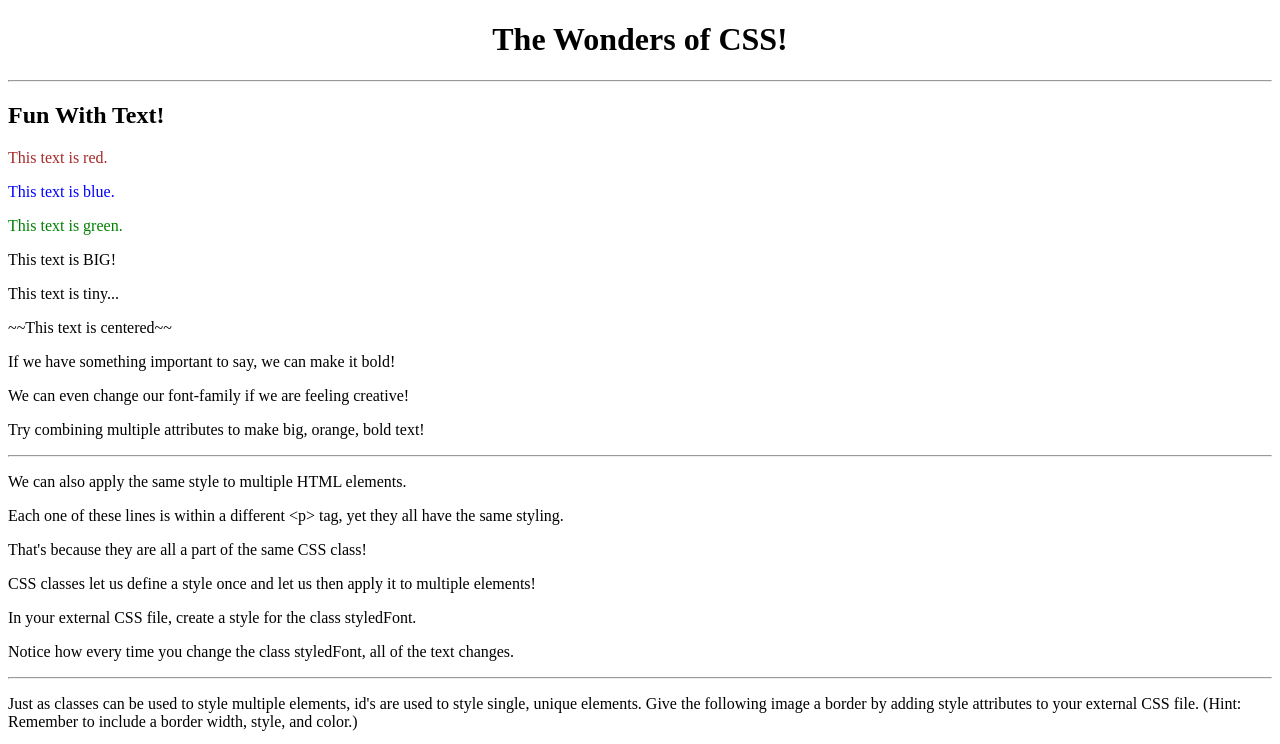
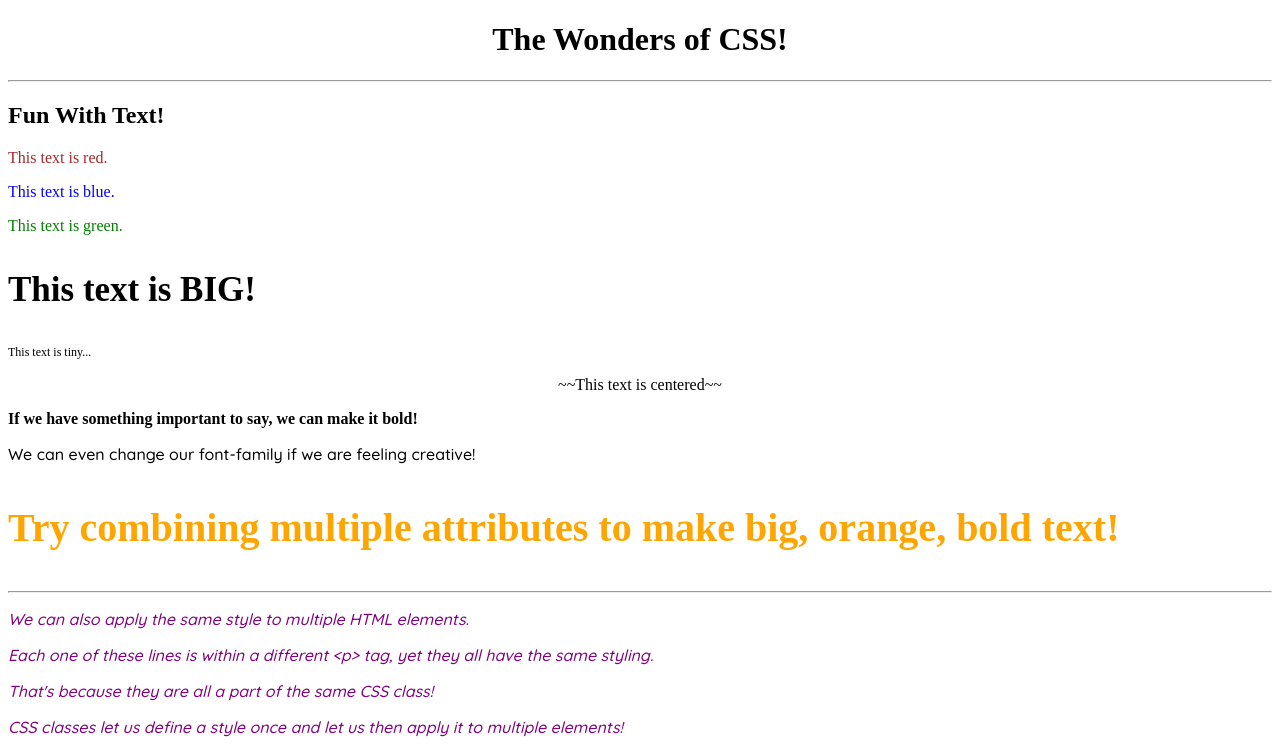
Before and after one commit to claire-max/Trail-1, a plain HTML site: page index.html in a window 1280 px wide. Shown: the top 744 px of the page. Drawn offline with Linux system fonts and the light colour scheme; grey boxes are pictures that could not be loaded.

Commit message:
Added CSS

```diff
--- a/assets/style.css
+++ b/assets/style.css
@@ -1,4 +1,4 @@
-h1{
+.center{
     text-align: center;
 }
 
@@ -13,3 +13,34 @@ h1{
 .green{
     color: green;
 }
+
+.big{
+    font-size: 35px;
+    font-weight: bolder;
+}
+
+.small{
+    font-size: 12px;
+    font-weight: lighter;
+}
+
+.bold{
+    font-weight: bold;
+}
+
+.changefont{
+    font-family: 'Quicksand', sans-serif;
+}
+
+#special{
+    font-size: 40px;
+    font-weight: bold;
+    color: orange;
+}
+
+.styledFont{
+
+    font-family: 'Quicksand', sans-serif;
+    font-style: italic;
+    color: purple;
+}
--- a/index.html
+++ b/index.html
@@ -5,12 +5,15 @@
     <meta http-equiv="X-UA-Compatible" content="IE=edge">
     <meta name="viewport" content="width=device-width, initial-scale=1.0">
     <title>CSS Wonders</title>
+    <link rel="preconnect" href="https://fonts.googleapis.com">
+<link rel="preconnect" href="https://fonts.gstatic.com" crossorigin>
+<link href="https://fonts.googleapis.com/css2?family=Quicksand:wght@500&display=swap" rel="stylesheet">
     <link href="./assets/style.css" rel="stylesheet" />
 
 </head>
 <body>
       <!-- Center -->
-      <h1>The Wonders of CSS!</h1>
+      <h1 class="center">The Wonders of CSS!</h1>
 
       <hr>
 
@@ -22,20 +25,20 @@
       <p class="green">This text is green.</p>
 
       <!-- Change font-size -->
-      <p>This text is BIG!</p>
-      <p>This text is tiny...</p>
+      <p class="big">This text is BIG!</p>
+      <p class="small">This text is tiny...</p>
 
       <!-- Center -->
-      <p>~~This text is centered~~</p>
+      <p class="center">~~This text is centered~~</p>
 
       <!-- Bold -->
-      <p>If we have something important to say, we can make it bold!</p>
+      <p class="bold">If we have something important to say, we can make it bold!</p>
 
       <!-- Change font -->
-      <p>We can even change our font-family if we are feeling creative!</p>
+      <p class="changefont">We can even change our font-family if we are feeling creative!</p>
 
       <!-- Multiple attributes -->
-      <p>Try combining multiple attributes to make big, orange, bold text!</p>
+      <p id="special">Try combining multiple attributes to make big, orange, bold text!</p>
 
       <hr>
 
```
